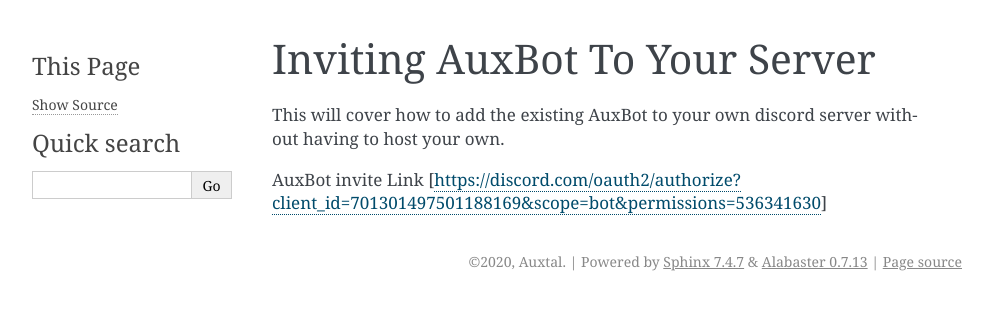
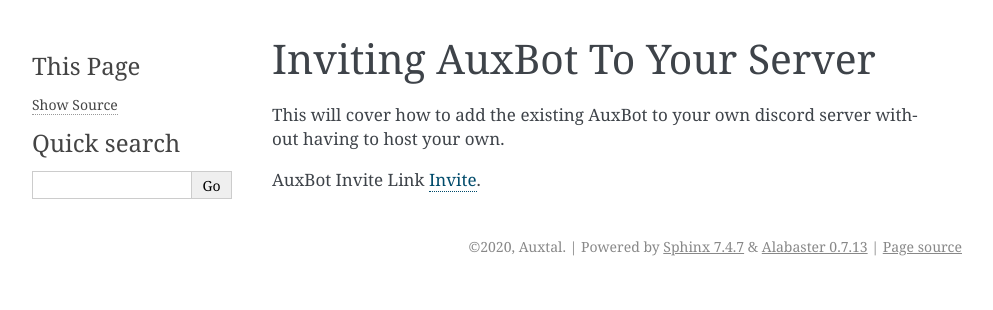
Before and after one commit to auxbot-discord-bot/docs, a Sphinx documentation site: the page built from docs/pages/inviting-the-bot.rst, in a window 1280 px wide. Shown: the top 310 px of the page, without its empty margins (148-1141 px from the left). Built offline with Sphinx 7.4.7, drawn with Linux system fonts in a browser that asks for light colours.

Commit message:
AuxBot Docs Added Url Invite

```diff
--- a/docs/pages/inviting-the-bot.rst
+++ b/docs/pages/inviting-the-bot.rst
@@ -4,4 +4,6 @@
 
 This will cover how to add the existing AuxBot to your own discord server without having to host your own.
 
-AuxBot invite Link [https://discord.com/oauth2/authorize?client_id=701301497501188169&scope=bot&permissions=536341630]
+AuxBot Invite Link `Invite`_.
+
+.. _Invite: https://discord.com/oauth2/authorize?client_id=701301497501188169&scope=bot&permissions=536341630
```
